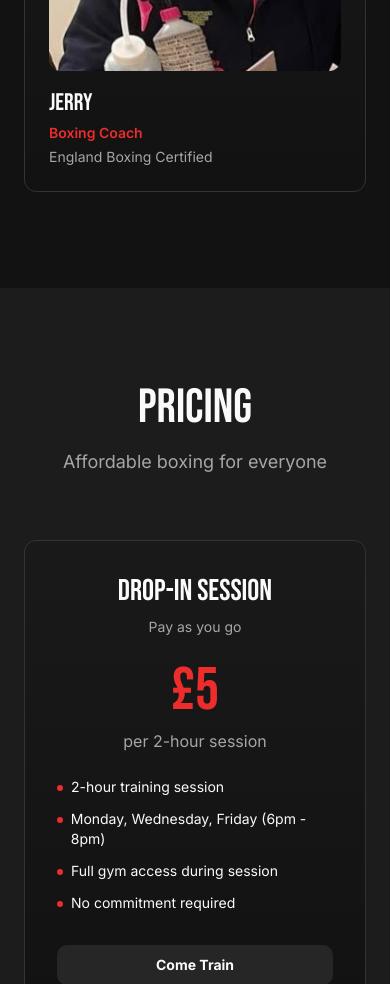
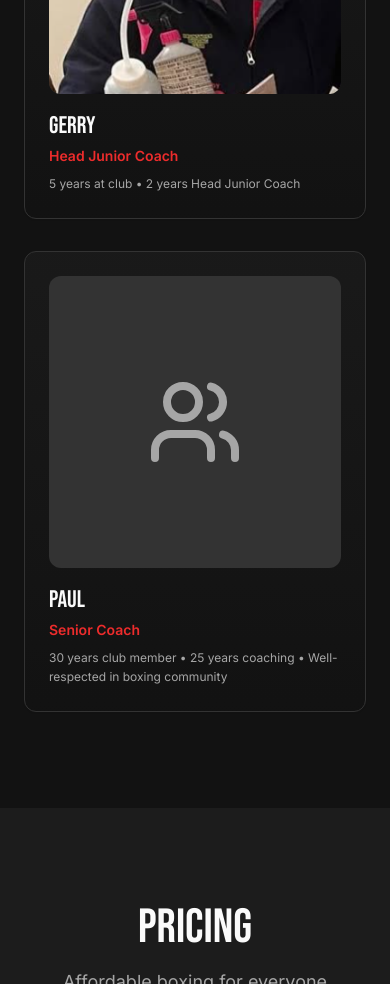
Before and after one commit to pregoli/iron-flex-site, a React (Vite) app: page / in a window 390 px wide. Shown: the part 6720-7704 px from the top of the page. Built offline with nearby package versions, Linux system fonts and the light colour scheme; the HTML template or start-up script is replaced by a standard one.

Commit message:
Update coaches and contact info

```diff
--- a/src/pages/Index.tsx
+++ b/src/pages/Index.tsx
@@ -12,6 +12,7 @@ const Index = () => {
   const [mobileMenuOpen, setMobileMenuOpen] = useState(false);
 
   const scrollToSection = (id: string) => {
+    window.location.hash = id;
     const element = document.getElementById(id);
     if (element) {
       element.scrollIntoView({ behavior: 'smooth' });
@@ -38,8 +39,8 @@ const Index = () => {
       "latitude": "51.4479",
       "longitude": "-0.3260"
     },
-    "telephone": "+44-20-1234-5678",
-    "email": "info@brunswickboxing.co.uk",
+    "telephone": "+44-7786-903306",
+    "email": "forddavy@gmail.com",
     "priceRange": "££",
     "openingHoursSpecification": [
       {
@@ -63,9 +64,9 @@ const Index = () => {
   return (
     <>
       <Helmet>
-        <title>Brunswick Boxing - Professional Boxing Gym in Twickenham, London</title>
-        <meta name="description" content="35 years of boxing excellence in Twickenham. England Boxing affiliated gym. Junior to senior champions. Ages 9-90 welcome. Join today!" />
-        <meta name="keywords" content="boxing gym Twickenham, Brunswick ABC, England Boxing, amateur boxing, boxing training, boxing club Twickenham" />
+        <title>Brunswick Boxing - Amateur Boxing Club in Twickenham, London</title>
+        <meta name="description" content="35 years of boxing excellence in Twickenham. England Boxing affiliated amateur club. Junior to senior champions. Ages 9-90 welcome. Join today!" />
+        <meta name="keywords" content="amateur boxing club Twickenham, Brunswick ABC, England Boxing, amateur boxing, boxing training, boxing club Twickenham" />
         <link rel="canonical" href="https://brunswickboxing.co.uk/" />
       </Helmet>
 
@@ -337,22 +338,44 @@ const Index = () => {
           <h2 className="font-display text-5xl md:text-6xl text-center mb-4">OUR COACHES</h2>
           <p className="text-center text-muted-foreground mb-16 text-lg">Qualified England Boxing coaches with championship experience</p>
 
-          <div className="grid md:grid-cols-2 gap-8 max-w-3xl mx-auto">
+          <div className="grid md:grid-cols-3 gap-8 max-w-5xl mx-auto">
             {[
-              { name: "Pud", role: "Head Boxing Coach", exp: "England Boxing Certified", image: coachPud },
-              { name: "Jerry", role: "Boxing Coach", exp: "England Boxing Certified", image: coachJerry }
+              {
+                name: "Pud",
+                role: "Head Coach",
+                exp: "35 years at club • 15 years coaching • 8 years head coach • Multiple champions trained",
+                image: coachPud
+              },
+              {
+                name: "Gerry",
+                role: "Head Junior Coach",
+                exp: "5 years at club • 2 years Head Junior Coach",
+                image: coachJerry
+              },
+              {
+                name: "Paul",
+                role: "Senior Coach",
+                exp: "30 years club member • 25 years coaching • Well-respected in boxing community",
+                image: null
+              }
             ].map((trainer, i) => (
               <Card key={i} className="p-6 bg-gradient-card border-border hover:border-primary transition-all group animate-scale-in" style={{ animationDelay: `${i * 0.1}s` }}>
-                <div className="aspect-square bg-muted rounded-lg mb-4 overflow-hidden group-hover:scale-105 transition-transform">
+                <div className="aspect-square bg-muted rounded-lg mb-4 overflow-hidden group-hover:scale-105 transition-transform flex items-center justify-center">
+                  {trainer.image ? (
                     <img
                       src={trainer.image}
                       alt={`${trainer.name} - ${trainer.role}`}
                       className="w-full h-full object-cover"
                     />
+                  ) : (
+                    <div className="w-full h-full flex items-center justify-center bg-muted">
+                      <Users className="w-24 h-24 text-muted-foreground" />
+                    </div>
+                  )}
                 </div>
                 <h3 className="font-display text-2xl mb-1">{trainer.name}</h3>
-                <p className="text-primary text-sm font-semibold mb-1">{trainer.role}</p>
-                <p className="text-muted-foreground text-sm">{trainer.exp}</p>
+                <p className="text-primary text-sm font-semibold mb-2">{trainer.role}</p>
+                <p className="text-muted-foreground text-xs leading-relaxed">{trainer.exp}</p>
               </Card>
             ))}
           </div>
@@ -441,18 +464,20 @@ const Index = () => {
                 <p className="text-muted-foreground">One-on-one coaching for focused development</p>
               </div>
 
-              <div className="grid md:grid-cols-2 gap-8">
-                <Card className="p-8 bg-gradient-card border-border">
-                  <div className="flex items-center gap-3 mb-6">
-                    <Users className="w-8 h-8 text-primary" />
-                    <div>
-                      <h4 className="font-display text-2xl">With Coach</h4>
-                      <p className="text-sm text-muted-foreground">Qualified England Boxing coach</p>
+              <Card className="p-8 bg-gradient-card border-border max-w-md mx-auto">
+                <div className="flex items-center gap-3 mb-6 justify-center">
+                  <Trophy className="w-10 h-10 text-primary" />
+                  <div className="text-center">
+                    <h4 className="font-display text-2xl">1-on-1 Coaching</h4>
+                    <p className="text-sm text-muted-foreground">Private sessions with qualified coaches</p>
                   </div>
                 </div>
-                  <div className="mb-6">
+                <div className="mb-6 text-center">
+                  <span className="text-muted-foreground text-sm">Starting from</span>
+                  <div>
                     <span className="font-display text-5xl text-primary">£30</span>
                     <span className="text-muted-foreground">/hour</span>
+                  </div>
                 </div>
                 <div className="space-y-2 mb-6">
                   <div className="flex items-center gap-2 text-sm">
@@ -465,45 +490,17 @@ const Index = () => {
                   </div>
                   <div className="flex items-center gap-2 text-sm">
                     <div className="w-1.5 h-1.5 rounded-full bg-primary"></div>
-                      <span>Technique focus</span>
+                    <span>Technique & competition focus</span>
+                  </div>
+                  <div className="flex items-center gap-2 text-sm">
+                    <div className="w-1.5 h-1.5 rounded-full bg-primary"></div>
+                    <span>Flexible scheduling</span>
                   </div>
                 </div>
                 <Button onClick={() => scrollToSection('contact')} variant="outline" className="w-full font-bold">
                   Book Session
                 </Button>
               </Card>
-
-                <Card className="p-8 bg-gradient-card border-border">
-                  <div className="flex items-center gap-3 mb-6">
-                    <Trophy className="w-8 h-8 text-primary" />
-                    <div>
-                      <h4 className="font-display text-2xl">With Head Coach</h4>
-                      <p className="text-sm text-muted-foreground">Elite level coaching</p>
-                    </div>
-                  </div>
-                  <div className="mb-6">
-                    <span className="font-display text-5xl text-primary">£35</span>
-                    <span className="text-muted-foreground">/hour</span>
-                  </div>
-                  <div className="space-y-2 mb-6">
-                    <div className="flex items-center gap-2 text-sm">
-                      <div className="w-1.5 h-1.5 rounded-full bg-primary"></div>
-                      <span>1-hour private session</span>
-                    </div>
-                    <div className="flex items-center gap-2 text-sm">
-                      <div className="w-1.5 h-1.5 rounded-full bg-primary"></div>
-                      <span>Advanced technique training</span>
-                    </div>
-                    <div className="flex items-center gap-2 text-sm">
-                      <div className="w-1.5 h-1.5 rounded-full bg-primary"></div>
-                      <span>Competition preparation</span>
-                    </div>
-                  </div>
-                  <Button onClick={() => scrollToSection('contact')} variant="outline" className="w-full font-bold">
-                    Book Session
-                  </Button>
-                </Card>
-              </div>
             </div>
           </div>
         </section>
@@ -533,7 +530,7 @@ const Index = () => {
                 {/* Contact Form */}
                 <Card className="p-8 bg-gradient-card border-border">
                   <h3 className="font-display text-2xl mb-6">Send us a Message</h3>
-                  <form action="https://formsubmit.co/info@brunswickboxing.co.uk" method="POST" className="space-y-4">
+                  <form action="https://formsubmit.co/forddavy@gmail.com" method="POST" className="space-y-4">
                     {/* FormSubmit Configuration */}
                     <input type="hidden" name="_subject" value="New enquiry from Brunswick Boxing website" />
                     <input type="hidden" name="_captcha" value="false" />
@@ -619,7 +616,10 @@ const Index = () => {
                       </div>
                       <div>
                         <p className="font-semibold text-base">Tuesday</p>
-                        <p className="text-muted-foreground pl-3">CLOSED</p>
+                        <p className="text-muted-foreground pl-3">
+                          <Badge variant="outline" className="mr-2 text-xs">SPARRING</Badge>
+                          Selected boxers only
+                        </p>
                       </div>
                       <div>
                         <p className="font-semibold text-base mb-2">Wednesday</p>
@@ -636,7 +636,10 @@ const Index = () => {
                       </div>
                       <div>
                         <p className="font-semibold text-base">Thursday</p>
-                        <p className="text-muted-foreground pl-3">CLOSED</p>
+                        <p className="text-muted-foreground pl-3">
+                          <Badge variant="outline" className="mr-2 text-xs">SPARRING</Badge>
+                          Selected boxers only
+                        </p>
                       </div>
                       <div>
                         <p className="font-semibold text-base mb-2">Friday</p>
@@ -649,7 +652,10 @@ const Index = () => {
                       </div>
                       <div>
                         <p className="font-semibold text-base">Saturday & Sunday</p>
-                        <p className="text-muted-foreground pl-3">CLOSED</p>
+                        <p className="text-muted-foreground pl-3">
+                          <Badge variant="outline" className="mr-2 text-xs">SPARRING</Badge>
+                          Selected boxers only
+                        </p>
                       </div>
                     </div>
                   </Card>
@@ -692,13 +698,13 @@ const Index = () => {
                       <h3 className="font-bold text-lg">Contact Us</h3>
                     </div>
                     <div className="text-sm space-y-3">
-                      <a href="mailto:info@brunswickboxing.co.uk" className="hover:text-primary transition-colors flex items-center gap-2">
+                      <a href="mailto:forddavy@gmail.com" className="hover:text-primary transition-colors flex items-center gap-2">
                         <Mail className="w-4 h-4" />
-                        info@brunswickboxing.co.uk
+                        forddavy@gmail.com
                       </a>
-                      <a href="tel:+442012345678" className="hover:text-primary transition-colors flex items-center gap-2">
+                      <a href="tel:+447786903306" className="hover:text-primary transition-colors flex items-center gap-2">
                         <Phone className="w-4 h-4" />
-                        020 1234 5678
+                        07786 903306
                       </a>
                       <a
                         href="https://www.instagram.com/twickenham_brunswick_abc"
```
Lines whose indentation alone changed are shown as unchanged.
